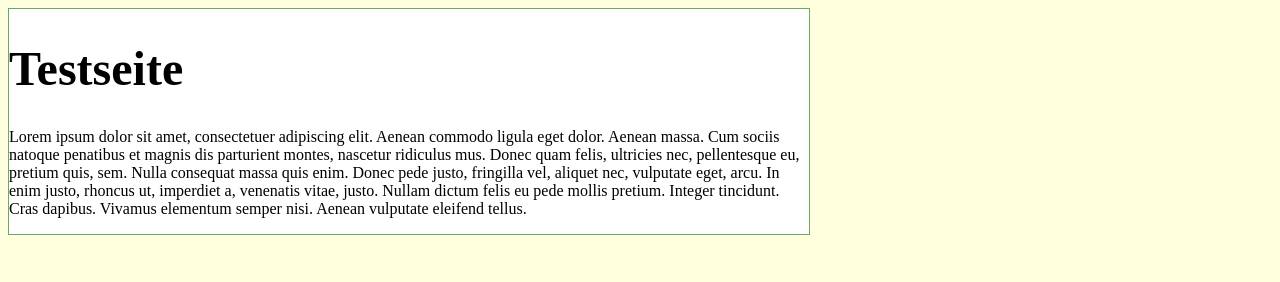
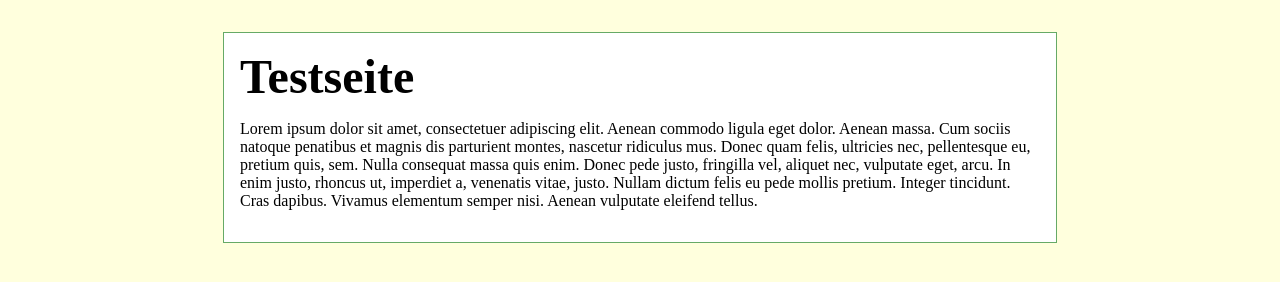
Before and after one commit to cjohannes/test001, a plain HTML site: page index.html in a window 1280 px wide. Drawn offline with Linux system fonts and the light colour scheme.

Commit message:
edit page

```diff
--- a/style.css
+++ b/style.css
@@ -3,11 +3,14 @@ body{
 }
 
 #page{
+	margin: 2em auto;
+	padding: 1em;
 	width: 800px;
 	border: 1px solid #6a6;
 	background-color: #fff;
 }
 
 h1{
+	margin:0;
 	font-size: 3em;
 }
```
